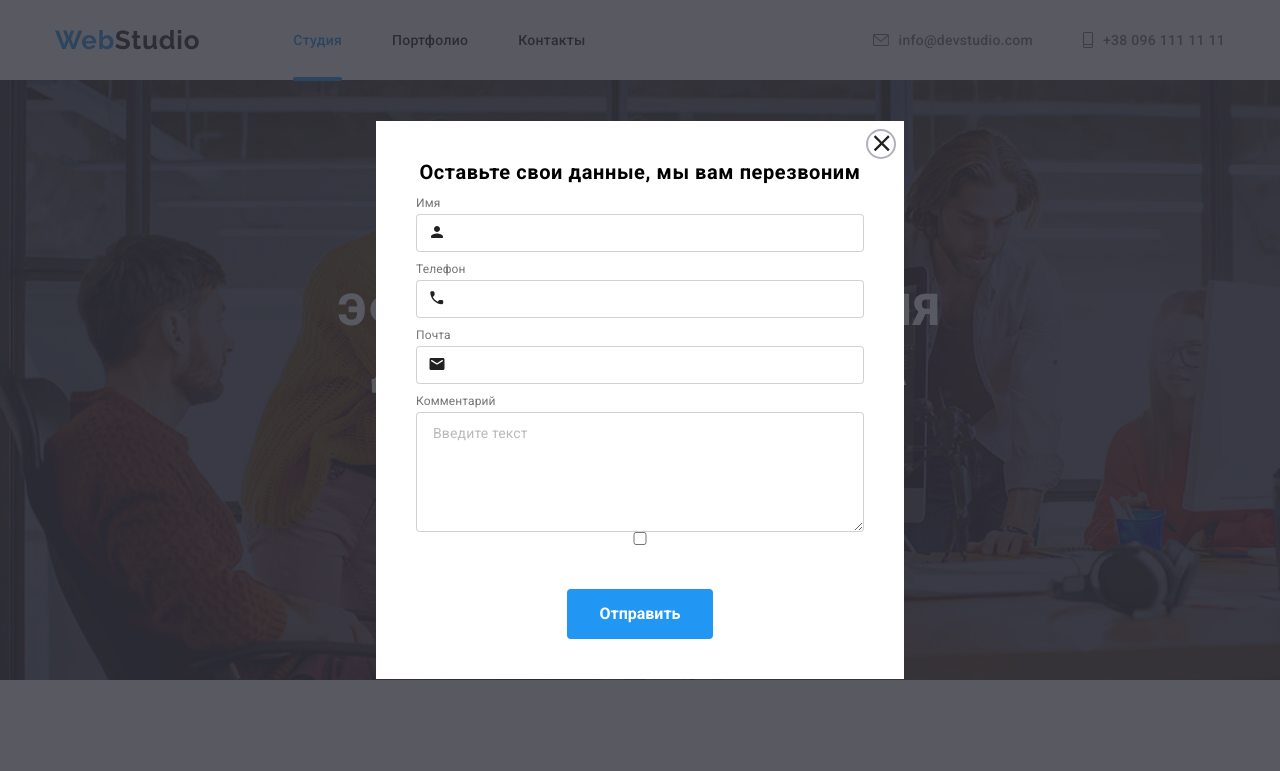
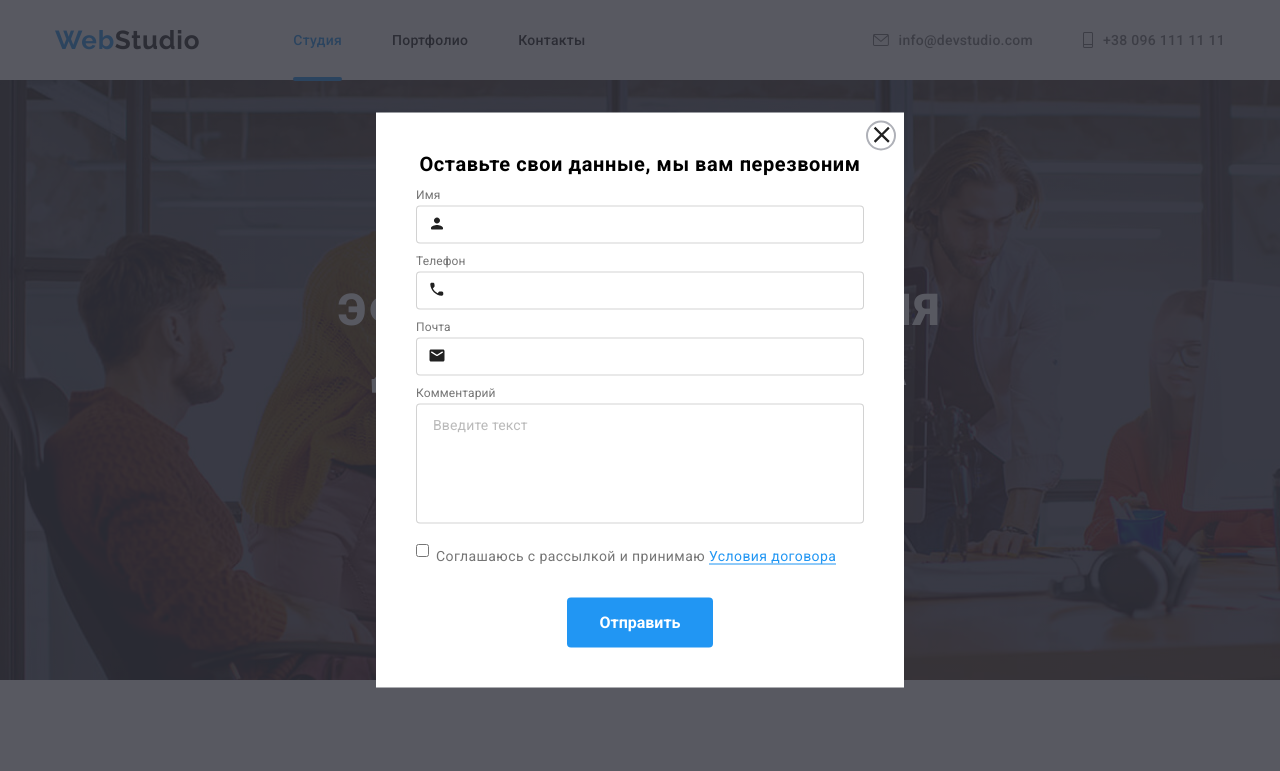
Before and after one commit to pentagrams/goit-markup-hw-06, a plain HTML site: page index.html in a window 1280 px wide. Both pictures are taken after a click on the button "Заказать услугу". Shown: the top 771 px of the page. Drawn offline with Linux system fonts and the light colour scheme.

Commit message:
fixhw6++

```diff
--- a/css/style.css
+++ b/css/style.css
@@ -114,6 +114,11 @@ svg {
   flex-direction: column;
 }
 
+.form-field-checkbox {
+  display: flex;
+  flex-direction: row;
+}
+
 .form-label {
   font-weight: normal;
   font-size: 12px;
@@ -165,6 +170,8 @@ svg {
   border-radius: 4px;
   outline: none;
   padding: 12px 16px;
+  resize: none;
+  margin-bottom: 20px;
 }
 
 .form-comments::placeholder {
@@ -175,6 +182,33 @@ svg {
   letter-spacing: 0.01em;
 
   color: rgba(117, 117, 117, 0.5);
+}
+
+.form-label-checkbox {
+  font-style: normal;
+  font-weight: normal;
+  font-size: 14px;
+  line-height: 24px;
+  color: var(--color-gray);
+  letter-spacing: 0.03em;
+  margin-left: 7px;
+}
+
+.checkbox-link {
+  color: var(--color-blue);
+  border-bottom: 1px solid var(--color-blue);
+}
+
+.submit-button {
+  transition-duration: 250ms;
+  transition-timing-function: cubic-bezier(0.4, 0, 0.2, 1);
+}
+
+.submit-button:hover,
+.submit-button:focus {
+  cursor: pointer;
+  box-shadow: 0px 1px 3px rgba(0, 0, 0, 0.12), 0px 1px 1px rgba(0, 0, 0, 0.14),
+    0px 2px 1px rgba(0, 0, 0, 0.2);
 }
 
 .logo {
--- a/index.html
+++ b/index.html
@@ -412,12 +412,14 @@
 					<textarea class="form-comments" name="comments" id="text" placeholder="Введите текст"></textarea>
 				</div>
 
-				<div class="form-field">
+				<div class="form-field form-field-checkbox">
 					<input class="form-input" type="checkbox" name="" id="modal-form-checkbox">
-					<label class="form-label" for="modal-form-checkbox"></label>
+					<label class="form-label-checkbox" for="modal-form-checkbox">Соглашаюсь с рассылкой и принимаю <a
+							href="#" class="checkbox-link">Условия
+							договора</a></label>
 				</div>
 
-				<button class="button" type="submit">Отправить</button>
+				<button class="button submit-button" type="submit">Отправить</button>
 
 			</form>
 
```
Also changed, not shown: images/svg/icon_check.svg (added).
